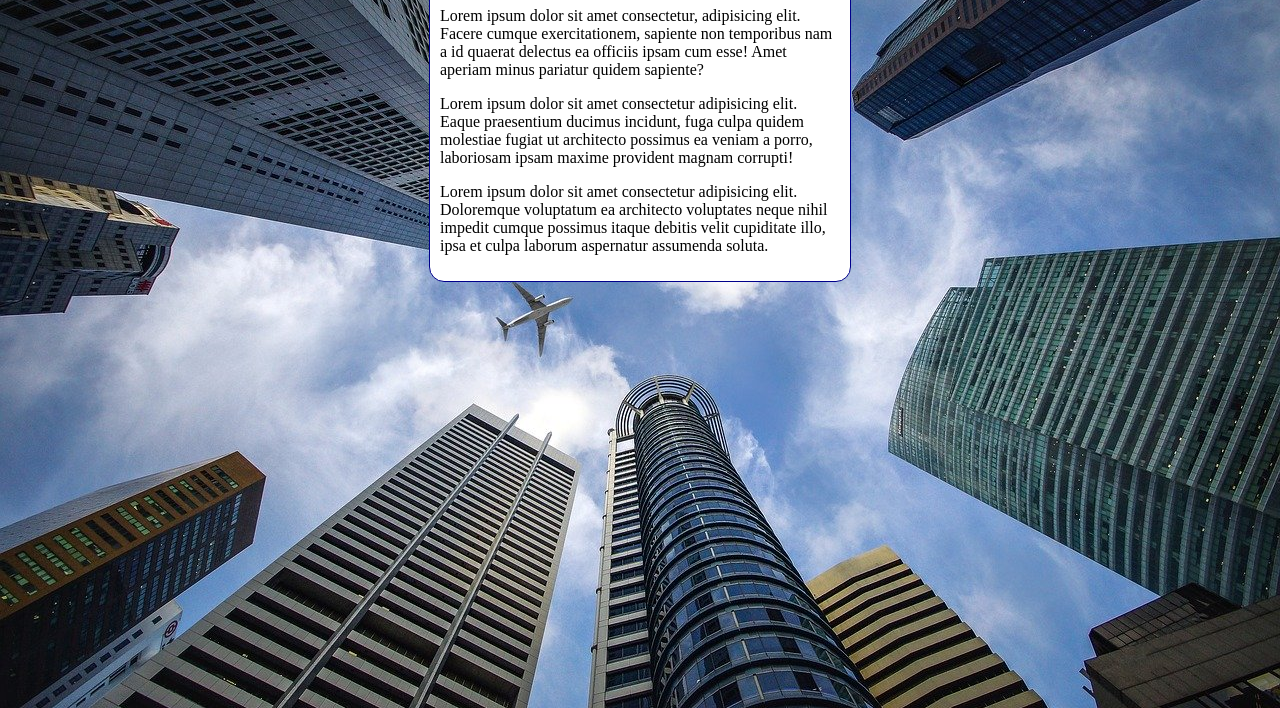
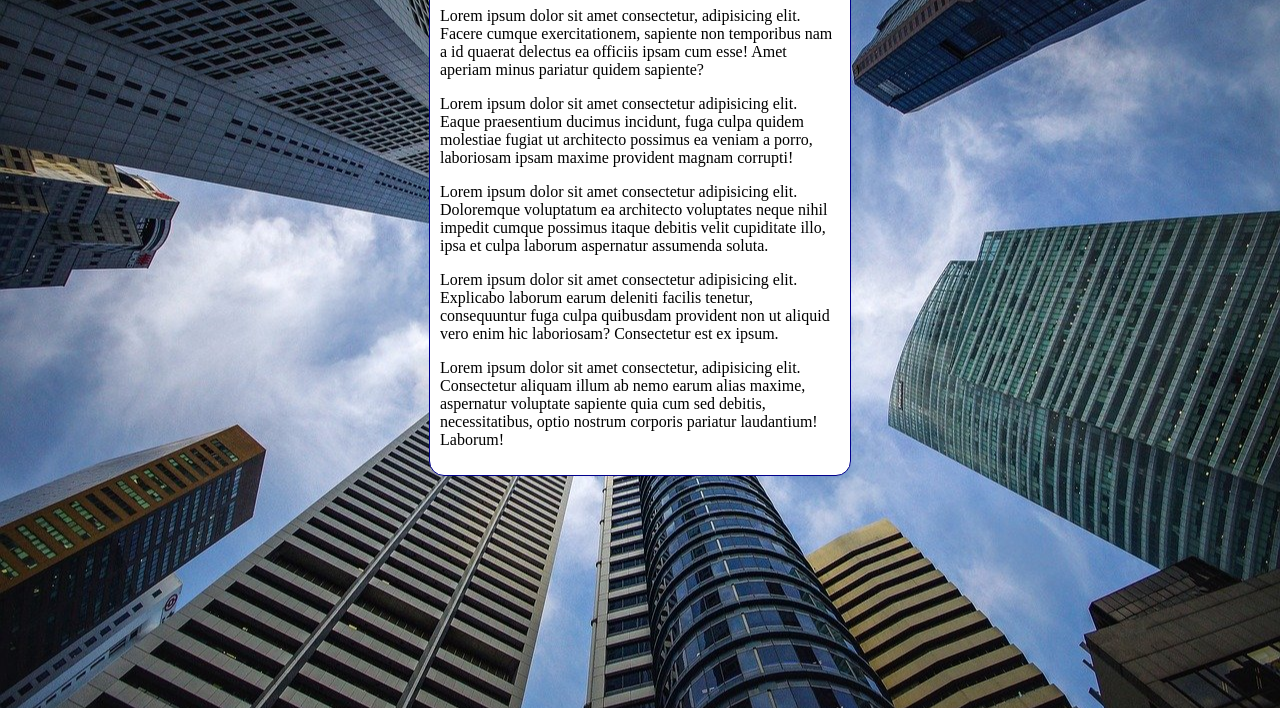
Before and after one commit to murilo1210/html-css, a plain HTML site: page exercicios/ex022/fundo006.html in a window 1280 px wide. Shown: the part 92-800 px from the top of the page. Drawn offline with Linux system fonts and the light colour scheme.

Commit message:
Update fundo006.html

```diff
--- a/exercicios/ex022/fundo006.html
+++ b/exercicios/ex022/fundo006.html
@@ -7,17 +7,26 @@
     <title>Document</title>
     <style>
         body {
-            height: 96vh;
+            /* height: 96vh;
             background-color: black;
             background-image: url('imagens/wallpaper002.jpg');
-            background-position: center top;
+            background-position: center center;
             background-repeat: no-repeat;
             background-size: cover;
+            background-attachment: fixed;*/
+
+            /* Shorthand - background
+            color > image > position > repeat > [size] > atachment
+            */
+
+
+        background: black url('imagens/wallpaper002.jpg') center center no-repeat  fixed;
+        background-size: cover;
         }
 
         main {
             background-color: white;
-            width: 400px;
+            max-width: 400px;
             padding: 10px;
             border: 1px solid darkblue;
             border-radius: 15px;
@@ -31,6 +40,8 @@
         <p>Lorem ipsum dolor sit amet consectetur, adipisicing elit. Facere cumque exercitationem, sapiente non temporibus nam a id quaerat delectus ea officiis ipsam cum esse! Amet aperiam minus pariatur quidem sapiente?</p>
         <p>Lorem ipsum dolor sit amet consectetur adipisicing elit. Eaque praesentium ducimus incidunt, fuga culpa quidem molestiae fugiat ut architecto possimus ea veniam a porro, laboriosam ipsam maxime provident magnam corrupti!</p>
         <p>Lorem ipsum dolor sit amet consectetur adipisicing elit. Doloremque voluptatum ea architecto voluptates neque nihil impedit cumque possimus itaque debitis velit cupiditate illo, ipsa et culpa laborum aspernatur assumenda soluta.</p>
+        <p>Lorem ipsum dolor sit amet consectetur adipisicing elit. Explicabo laborum earum deleniti facilis tenetur, consequuntur fuga culpa quibusdam provident non ut aliquid vero enim hic laboriosam? Consectetur est ex ipsum.</p>
+        <p>Lorem ipsum dolor sit amet consectetur, adipisicing elit. Consectetur aliquam illum ab nemo earum alias maxime, aspernatur voluptate sapiente quia cum sed debitis, necessitatibus, optio nostrum corporis pariatur laudantium! Laborum!</p>
     </main>
 </body>
 </html>
```
